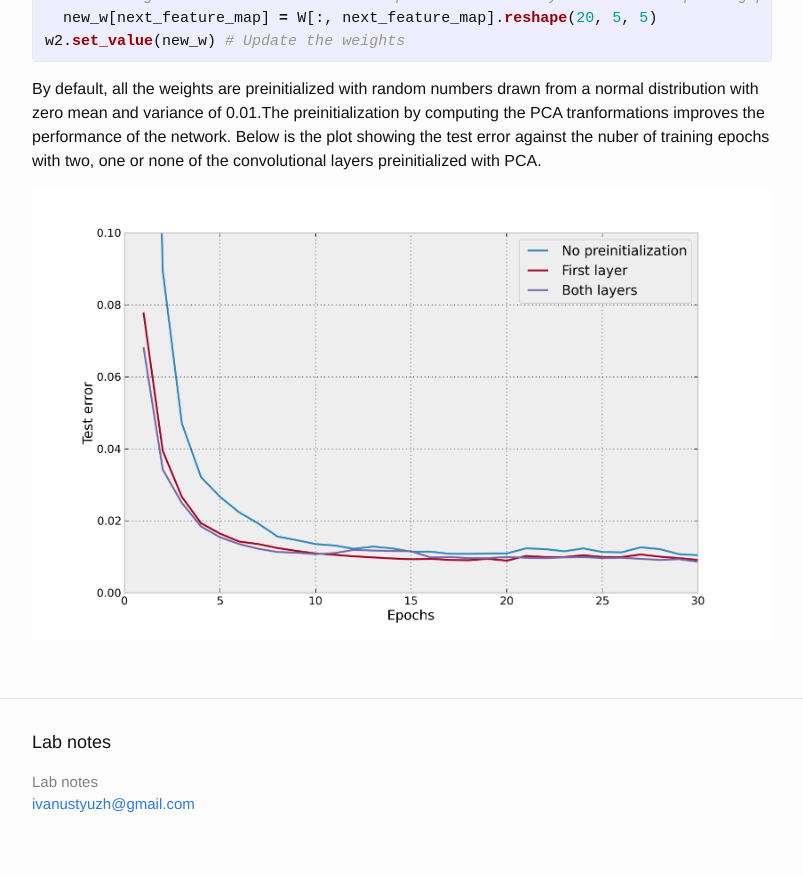
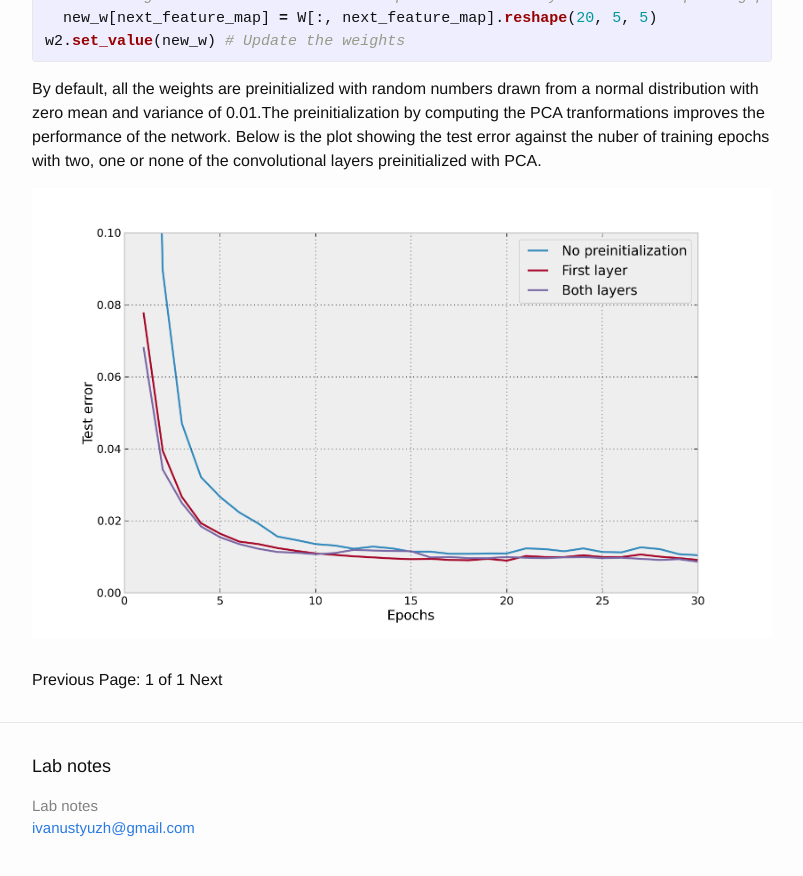
Before and after one commit to ivust/blog, a Jekyll site: the page built from index.html, in a window 1280 px wide and 900 px high, scrolled down 17376 px. Shown: the top 876 px of the window, without its empty margins (238-1041 px from the left). Built offline with Jekyll 4.4.1, drawn with Linux system fonts in a browser that asks for light colours; formulas are drawn with MathJax 3; the list of posts is cut into pages by our own code.

Commit message:
add pagination

```diff
--- a/_config.yml
+++ b/_config.yml
@@ -4,6 +4,7 @@
 baseurl: "/blog" # the subpath of your site, e.g. /blog/
 url: "http://ivust.com" # the base hostname & protocol for your site
 excerpt_separator: <!--more-->
+paginate: 10
 
 # Build settings
 markdown: kramdown
--- a/index.html
+++ b/index.html
@@ -7,7 +7,7 @@
   <h1 class="page-heading">Posts</h1>
 
   <ul class="post-list">
-    {% for post in site.posts %}
+    {% for post in paginator.posts %}
       <li>
         <span class="post-meta">{{ post.date | date: "%b %-d, %Y" }}</span>
 
@@ -19,6 +19,19 @@
     {% endfor %}
   </ul>
 
-  <!-- <p class="rss-subscribe">subscribe <a href="{{ "/feed.xml" | prepend: site.baseurl }}">via RSS</a></p> -->
+  <!-- Pagination links -->
+  <div class="pagination">
+    {% if paginator.previous_page %}
+      <a href="{{ paginator.previous_page_path }}" class="previous">Previous</a>
+    {% else %}
+      <span class="previous">Previous</span>
+    {% endif %}
+    <span class="page_number ">Page: {{ paginator.page }} of {{ paginator.total_pages }}</span>
+    {% if paginator.next_page %}
+      <a href="{{ paginator.next_page_path }}" class="next">Next</a>
+    {% else %}
+      <span class="next ">Next</span>
+    {% endif %}
+  </div>
 
 </div>
```
